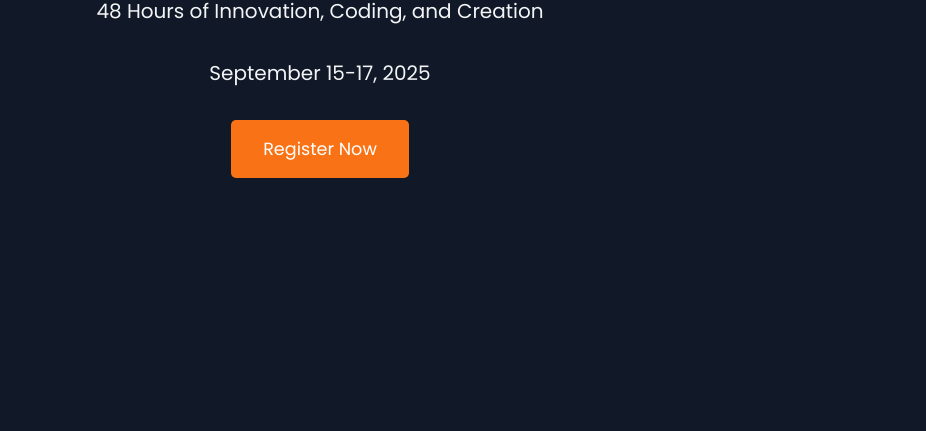
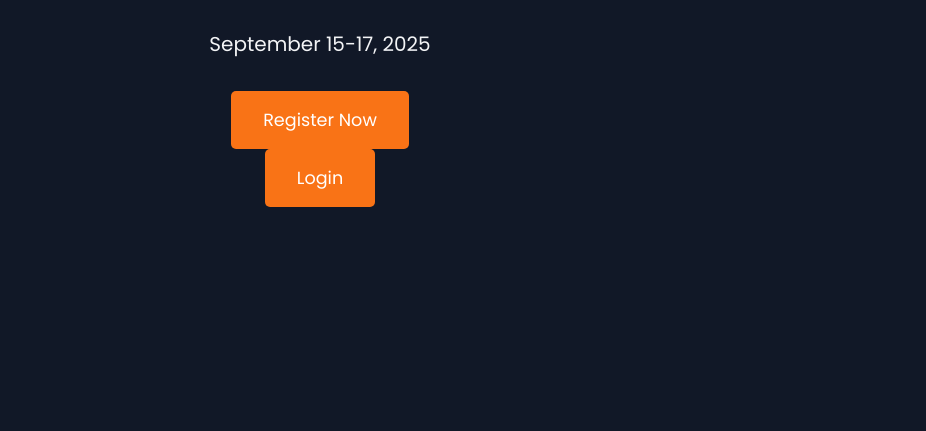
Before and after one commit to chandan-xcoder/Basic-HTML, a plain HTML site: page index.html in a window 1280 px wide. Shown: the part 369-800 px from the top of the page, without its empty margins (320-1246 px from the left). Drawn offline with Linux system fonts and the light colour scheme.

Commit message:
added login button

```diff
--- a/index.html
+++ b/index.html
@@ -153,7 +153,8 @@
             <p>48 Hours of Innovation, Coding, and Creation</p>
             <p>September 15-17, 2025 </p>
             <button class="cta-button">Register Now</button>
-        </div>
+           <div> <button class="cta-button">Login</button>  </div>
+
     </section>
 
     <section id="about" class="section">
```
